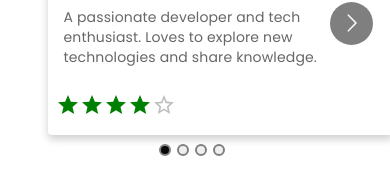
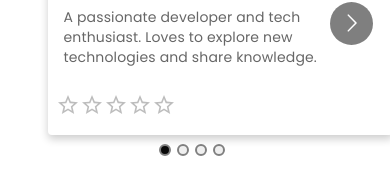
Before and after one commit to AkramMahmoudi/LandingPage_React, a React (Create React App) app: page / in a window 390 px wide. Shown: the part 164-345 px from the top of the page. Built offline with nearby package versions, Linux system fonts and the light colour scheme; a web font is replaced by a local one.

Commit message:
make carousel responsive

```diff
--- a/src/components/LandingPage.jsx
+++ b/src/components/LandingPage.jsx
@@ -4,6 +4,34 @@ import Carousel from "react-multi-carousel";
 import "react-multi-carousel/lib/styles.css";
 import Header1 from "./Header1";
 import Footer from "./Footer";
+
+const rating = 4;
+const ProfileCard1 = [
+  {
+    name: "John Doe",
+    bio: "A passionate developer and tech enthusiast. Loves to explore new technologies and share knowledge.",
+    avatarUrl: "./7.jpg",
+    rating: { rating },
+  },
+  {
+    name: "John Doe",
+    bio: "A passionate developer and tech enthusiast. Loves to explore new technologies and share knowledge.",
+    avatarUrl: "./5.jpg", // Example image URL
+    rating: { rating },
+  },
+  {
+    name: "John Doe",
+    bio: "A passionate developer and tech enthusiast. Loves to explore new technologies and share knowledge.",
+    avatarUrl: "./8.jpg", // Example image URL
+    rating: { rating },
+  },
+  {
+    name: "John Doe",
+    bio: "A passionate developer and tech enthusiast. Loves to explore new technologies and share knowledge.",
+    avatarUrl: "./62.jpg", // Example image URL
+    rating: { rating },
+  },
+];
 
 const responsive = {
   superLargeDesktop: {
@@ -12,12 +40,12 @@ const responsive = {
     items: 5,
   },
   desktop: {
-    breakpoint: { max: 3000, min: 1024 },
+    breakpoint: { max: 3000, min: 1070 },
     items: 3,
   },
   tablet: {
-    breakpoint: { max: 1024, min: 464 },
-    items: 2,
+    breakpoint: { max: 1070, min: 464 },
+    items: 1,
   },
   mobile: {
     breakpoint: { max: 464, min: 0 },
@@ -27,7 +55,7 @@ const responsive = {
 
 function LandingPage() {
   // const [rating, setRating] = React.useState(4); // Initial rating
-  const rating = 4;
+
   // const handleRatingChange = (newRating) => {
   //   setRating(newRating);
   // };
@@ -41,34 +69,17 @@ function LandingPage() {
         showDots={true}
         containerClass="carousel-container"
       >
-        <ProfileCard
-          name="John Doe"
-          bio="A passionate developer and tech enthusiast. Loves to explore new technologies and share knowledge."
-          avatarUrl="./7.jpg" // Example image URL
-          rating={rating}
-          // onRatingChange={null}
-        />
-        <ProfileCard
-          name="John Doe"
-          bio="A passionate developer and tech enthusiast. Loves to explore new technologies and share knowledge."
-          avatarUrl="./5.jpg" // Example image URL
-          rating={rating}
-          // onRatingChange={}
-        />
-        <ProfileCard
-          name="John Doe"
-          bio="A passionate developer and tech enthusiast. Loves to explore new technologies and share knowledge."
-          avatarUrl="./8.jpg" // Example image URL
-          rating={rating}
-          // onRatingChange={}
-        />
-        <ProfileCard
-          name="John Doe"
-          bio="A passionate developer and tech enthusiast. Loves to explore new technologies and share knowledge."
-          avatarUrl="./62.jpg" // Example image URL
-          rating={rating}
-          // onRatingChange={}
-        />
+        {ProfileCard1.map((e, index) => {
+          return (
+            <ProfileCard
+              name={e.name}
+              bio={e.bio}
+              avatarUrl={e.avatarUrl}
+              rating={e.rating}
+              // onRatingChange={}
+            />
+          );
+        })}
       </Carousel>
       <Footer></Footer>
     </div>
```
